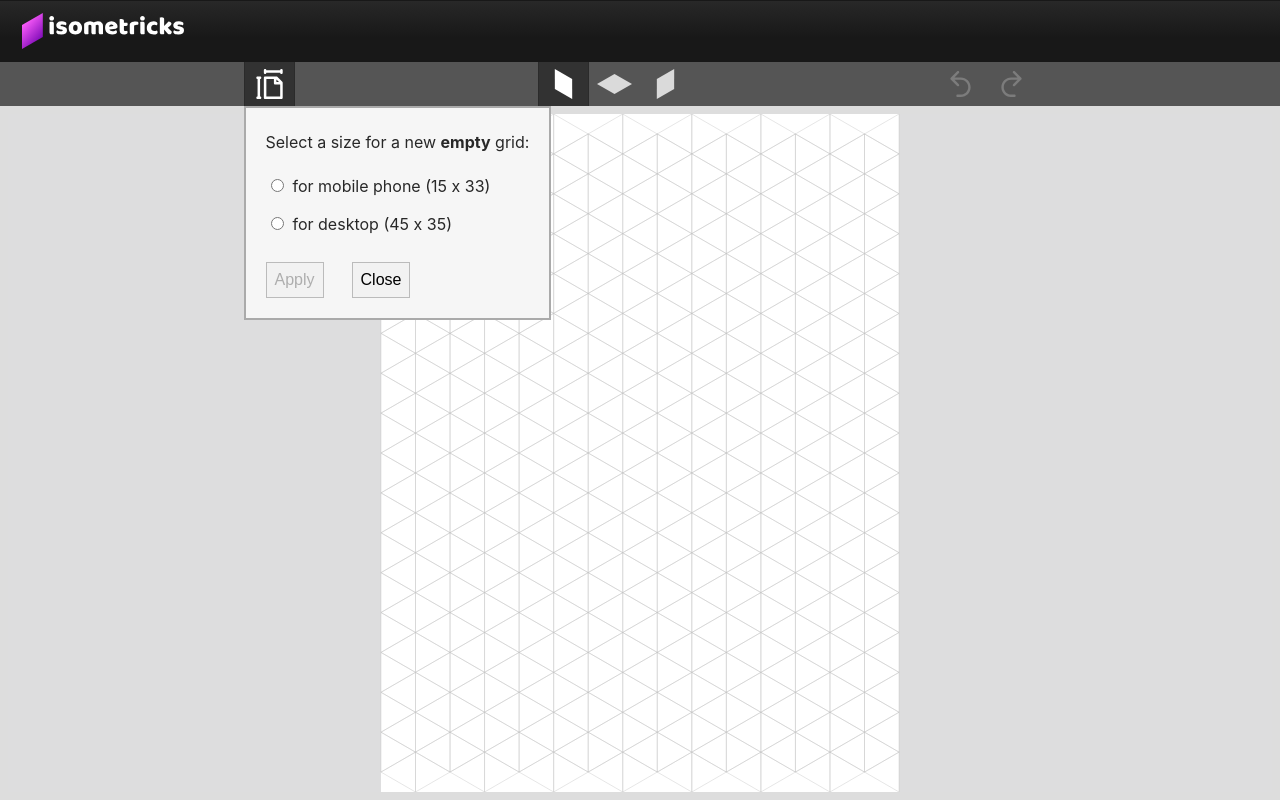
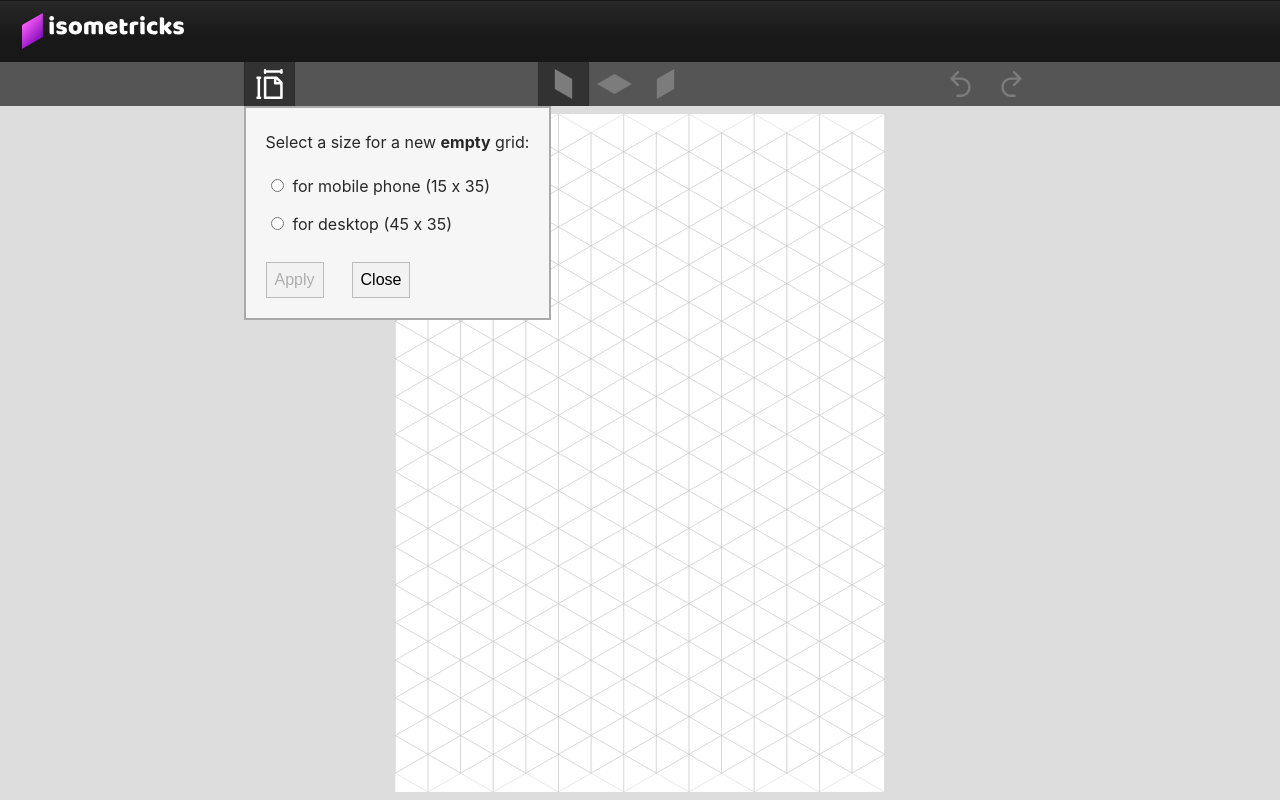
Before and after one commit to NicolasLetellier/isometricks, a React (Create React App) app: page / in a window 1280 px wide. Both pictures are taken after a click on the button 269 px from the left and 84 px from the top of the page. Built offline with nearby package versions, Linux system fonts and the light colour scheme.

Commit message:
disable anything else when a dialog is opened

```diff
--- a/src/editor/Editor.js
+++ b/src/editor/Editor.js
@@ -12,13 +12,15 @@ import './Editor.css';
 // indicated in triangles
 const START_GRID_DIMENSIONS = {
   width: 15,
-  height: 33
+  height: 35
 };
 
 
 function Editor() {
   const [gridDimensionsInTriangles, setGridDimensionsInTriangles] = useState(START_GRID_DIMENSIONS);
   const [activeFace, setActiveFace] = useState('left');
+  // onDialog possible values: null, 'grid size', 'color'
+  const [onDialog, setOnDialog] = useState(null);
   // history array of polygon stacks
   // polygon stack: array of polygon objects to be draw
   const [stacksHistory, setStacksHistory] = useState([[]]);
@@ -98,7 +100,9 @@ function Editor() {
   }
 
   function triangleClickHandler(triangleMapCoord, triangleMapData) {
-    if (activeFace === null) { // activeFace set to null: inactivate any click event
+    // activeFace set to null: inactivate any click event
+    // onDialog not null: inactivate any click event
+    if (activeFace === null || onDialog !== null) {
       return;
     }
 
@@ -139,6 +143,8 @@ function Editor() {
       <Toolbar
         activeFace={activeFace}
         setActiveFace={setActiveFace}
+        onDialog={onDialog}
+        setOnDialog={setOnDialog}
         backwardInHistory={backwardInHistoryProp()}
         forwardInHistory={forwardInHistoryProp()}
         setGridDimensionsInTriangles={setGridDimensionsInTriangles}
--- a/src/editor/toolbar/GridSize.js
+++ b/src/editor/toolbar/GridSize.js
@@ -3,8 +3,11 @@ import React, { useState } from 'react';
 
 import './GridSize.css';
 
-function GridSize({ setGridDimensionsInTriangles }) {
-  const [onEdit, setOnEdit] = useState(false);
+function GridSize({
+  onDialog,
+  setOnDialog,
+  setGridDimensionsInTriangles
+}) {
   const [selectedDimensions, setSelectedDimensions] = useState(null);
 
   function applySelection() {
@@ -12,20 +15,20 @@ function GridSize({ setGridDimensionsInTriangles }) {
       setGridDimensionsInTriangles(selectedDimensions);
       setSelectedDimensions(null);
     }
-    setOnEdit(false);
+    setOnDialog(null);
   }
 
   function closeDialog() {
     if (selectedDimensions !== null) {
       setSelectedDimensions(null);
     }
-    setOnEdit(false);
+    setOnDialog(null);
   }
 
   function toogleDialog() {
-    if (onEdit === false) {
-      setOnEdit(true);
-    } else {
+    if (onDialog === null) {
+      setOnDialog('grid size');
+    } else if (onDialog === 'grid size') {
       closeDialog();
     }
   }
@@ -34,7 +37,8 @@ function GridSize({ setGridDimensionsInTriangles }) {
     <>
       <button
         type="button"
-        className={`grid-size toolbar-btn ${onEdit && 'active'}`}
+        disabled={onDialog !== null && onDialog !== 'grid size'} // another dialog is opened
+        className={`grid-size toolbar-btn ${onDialog === 'grid size' && 'active'}`}
         onClick={() => toogleDialog()}
       >
         <svg
@@ -49,7 +53,7 @@ function GridSize({ setGridDimensionsInTriangles }) {
             d="m 0,45.75 c 0,1.104 0.896,2 2,2 h 4 c 1.104,0 2,-0.896 2,-2 0,-1.104 -0.896,-2 -2,-2 v -28 c 1.104,0 2,-0.896 2,-2 0,-1.104 -0.896,-2 -2,-2 H 2 c -1.104,0 -2,0.896 -2,2 0,1.104 0.896,2 2,2 v 28 c -1.104,0 -2,0.896 -2,2 z" />
         </svg>
       </button>
-      {onEdit && (
+      {onDialog === 'grid size' && (
         <div className="grid-size-wrapper">
           <div className="grid-size-dropdown">
             <p>
@@ -62,11 +66,11 @@ function GridSize({ setGridDimensionsInTriangles }) {
                 name="size"
                 onClick={() => setSelectedDimensions({
                   width: 15,
-                  height: 33
+                  height: 35
                 })}
               />
               <label htmlFor="mobile-size">
-                for mobile phone (15 x 33)
+                for mobile phone (15 x 35)
               </label>
             </div>
             <div className="radio-component">
--- a/src/editor/toolbar/Toolbar.js
+++ b/src/editor/toolbar/Toolbar.js
@@ -7,6 +7,8 @@ import './Toolbar.css';
 function Toolbar({
   activeFace,
   setActiveFace,
+  onDialog,
+  setOnDialog,
   backwardInHistory,
   forwardInHistory,
   setGridDimensionsInTriangles
@@ -15,6 +17,8 @@ function Toolbar({
     <div className="Toolbar">
       <div className="left-buttons">
         <GridSize
+          onDialog={onDialog}
+          setOnDialog={setOnDialog}
           setGridDimensionsInTriangles={setGridDimensionsInTriangles}
         />
         {/* <button
@@ -79,6 +83,7 @@ function Toolbar({
       <div className="center-buttons">
         <button
           type="button"
+          disabled={onDialog !== null}
           className={`left toolbar-btn ${activeFace === 'left' && 'active'}`}
           onClick={() => setActiveFace('left')}
         >
@@ -93,6 +98,7 @@ function Toolbar({
         </button>
         <button
           type="button"
+          disabled={onDialog !== null}
           className={`top toolbar-btn ${activeFace === 'top' && 'active'}`}
           onClick={() => setActiveFace('top')}
         >
@@ -107,6 +113,7 @@ function Toolbar({
         </button>
         <button
           type="button"
+          disabled={onDialog !== null}
           className={`right toolbar-btn ${activeFace === 'right' && 'active'}`}
           onClick={() => setActiveFace('right')}
         >
@@ -124,7 +131,7 @@ function Toolbar({
         <button
           type="button"
           className="backward toolbar-btn"
-          disabled={backwardInHistory === null}
+          disabled={backwardInHistory === null || onDialog !== null}
           onClick={backwardInHistory}
         >
           <svg
@@ -138,7 +145,7 @@ function Toolbar({
         <button
           type="button"
           className="forward toolbar-btn"
-          disabled={forwardInHistory === null}
+          disabled={forwardInHistory === null || onDialog !== null}
           onClick={forwardInHistory}
         >
           <svg
```
